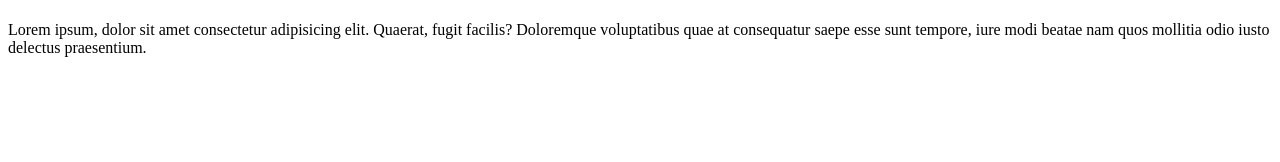
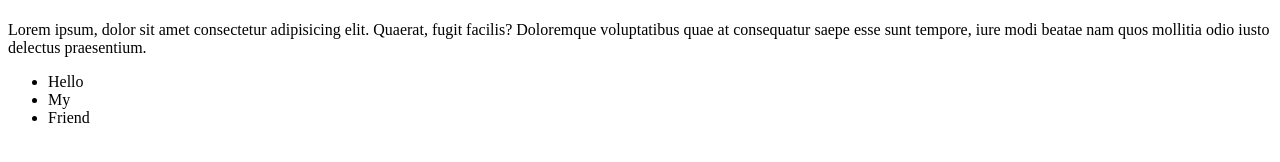
Before and after one commit to ArielioBayu/belajar-GIT3, a plain HTML site: page index.html in a window 1280 px wide. Drawn offline with Linux system fonts and the light colour scheme.

Commit message:
menambahkan list dan mengubungkan ke file js

```diff
--- a/index.html
+++ b/index.html
@@ -3,6 +3,7 @@
 <head>
     <meta charset="UTF-8">
     <meta name="viewport" content="width=device-width, initial-scale=1.0">
+    <link rel="script" href="data.js">
     <title>Testing</title>
 </head>
 <body>
@@ -11,5 +12,11 @@
     <p>Lorem ipsum, dolor sit amet consectetur adipisicing elit. Quaerat,
         fugit facilis? Doloremque voluptatibus quae at consequatur saepe esse sunt tempore,
         iure modi beatae nam quos mollitia odio iusto delectus praesentium.</p>
+
+    <ul>
+        <li>Hello</li>
+        <li>My</li>
+        <li>Friend</li>
+    </ul>
 </body>
 </html>
```
